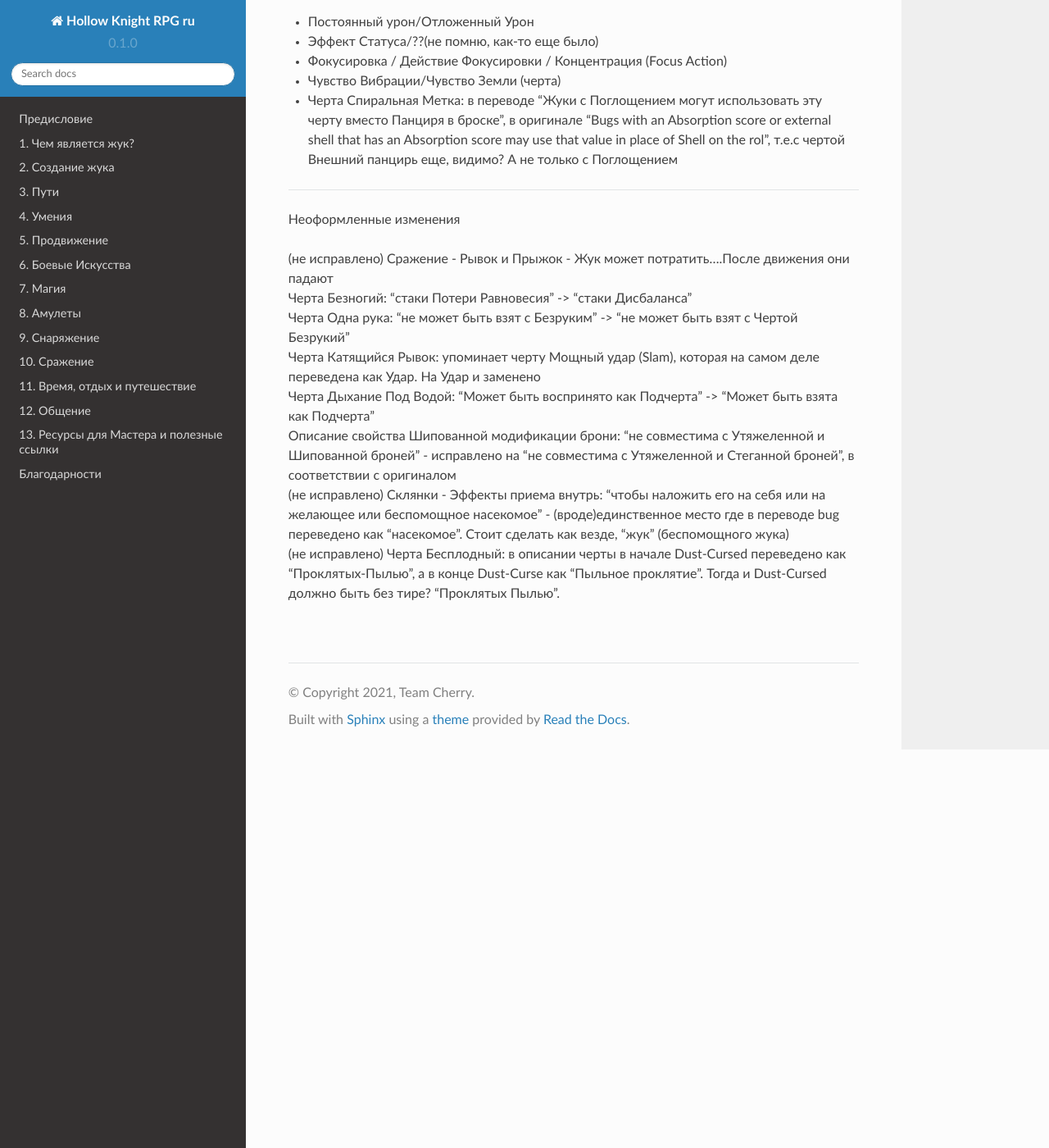
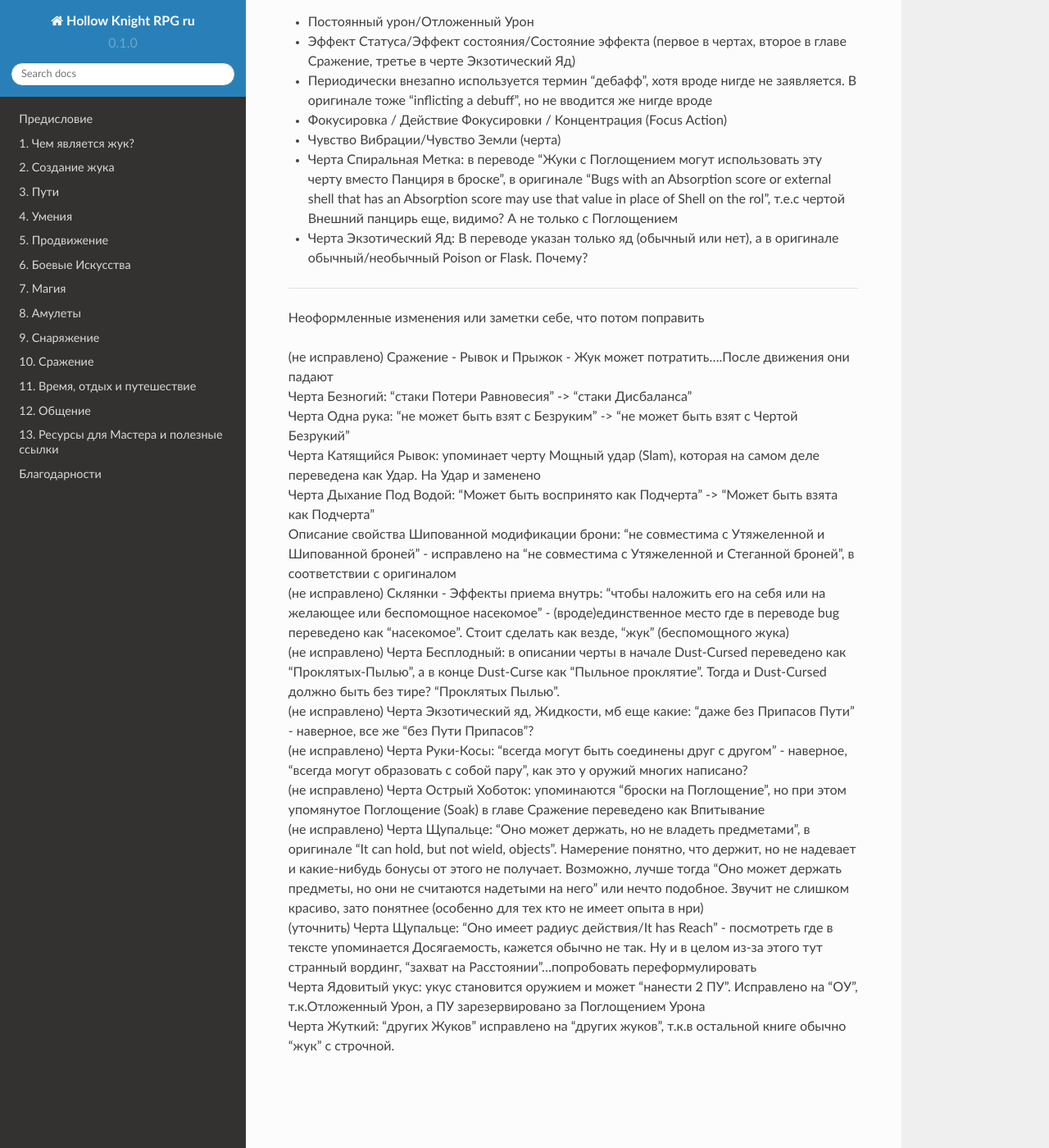
Before and after one commit to LazySelkie/hollow-knight-rpg-ru, a Sphinx documentation site: the page built from docs/source/differences.rst, in a window 1280 px wide and 1400 px high, scrolled down 4361 px. Shown: the whole window at 82% size. Built offline with Sphinx 7.4.7 and the Read the Docs theme 2.0.0, drawn with Linux system fonts in a browser that asks for light colours.

Commit message:
Больше ссылок и правок опечаток

```diff
--- a/docs/source/differences.rst
+++ b/docs/source/differences.rst
@@ -122,14 +122,16 @@
 ^^^^^^^^^^^^^^^^^^
 
 * Постоянный урон/Отложенный Урон
-* Эффект Статуса/??(не помню, как-то еще было)
+* Эффект Статуса/Эффект состояния/Состояние эффекта (первое в чертах, второе в главе Сражение, третье в черте Экзотический Яд)
+* Периодически внезапно используется термин "дебафф", хотя вроде нигде не заявляется. В оригинале тоже "inflicting a debuff", но не вводится же нигде вроде
 * Фокусировка / Действие Фокусировки / Концентрация (Focus Action)
 * Чувство Вибрации/Чувство Земли (черта)
 * Черта Спиральная Метка: в переводе "Жуки с Поглощением могут использовать эту черту вместо Панциря в броске", в оригинале "Bugs with an Absorption score or external shell that has an Absorption score may use that value in place of Shell on the rol", т.е.с чертой Внешний панцирь еще, видимо? А не только с Поглощением
+* Черта Экзотический Яд: В переводе указан только яд (обычный или нет), а в оригинале обычный/необычный Poison or Flask. Почему?
 
 -------------------------------------------------------------------------------------------------------------------------------
 
-Неоформленные изменения
+Неоформленные изменения или заметки себе, что потом поправить
 
 | (не исправлено) Сражение - Рывок и Прыжок - Жук может потратить....После движения они падают
 | Черта Безногий: "стаки Потери Равновесия" -> "стаки Дисбаланса"
@@ -139,5 +141,30 @@
 | Описание свойства Шипованной модификации брони: "не совместима с Утяжеленной и Шипованной броней" - исправлено на "не совместима с Утяжеленной и Стеганной броней", в соответствии с оригиналом
 | (не исправлено) Склянки - Эффекты приема внутрь: "чтобы наложить его на себя или на желающее или беспомощное насекомое" - (вроде)единственное место где в переводе bug переведено как "насекомое". Стоит сделать как везде, "жук" (беспомощного жука)
 | (не исправлено) Черта Бесплодный: в описании черты в начале Dust-Cursed переведено как "Проклятых-Пылью", а в конце Dust-Curse как "Пыльное проклятие". Тогда и Dust-Cursed должно быть без тире? "Проклятых Пылью".
+| (не исправлено) Черта Экзотический яд, Жидкости, мб еще какие: "даже без Припасов Пути" - наверное, все же "без Пути Припасов"?
+| (не исправлено) Черта Руки-Косы: "всегда могут быть соединены друг с другом" - наверное, "всегда могут образовать с собой пару", как это у оружий многих написано?
+| (не исправлено) Черта Острый Хоботок: упоминаются "броски на Поглощение", но при этом упомянутое Поглощение (Soak) в главе Сражение переведено как Впитывание
+| (не исправлено) Черта Щупальце: "Оно может держать, но не владеть предметами", в оригинале "It can hold, but not wield, objects". Намерение понятно, что держит, но не надевает и какие-нибудь бонусы от этого не получает. Возможно, лучше тогда "Оно может держать предметы, но они не считаются надетыми на него" или нечто подобное. Звучит не слишком красиво, зато понятнее (особенно для тех кто не имеет опыта в нри)
+| (уточнить) Черта Щупальце: "Оно имеет радиус действия/It has Reach" - посмотреть где в тексте упоминается Досягаемость, кажется обычно не так. Ну и в целом из-за этого тут странный вординг, "захват на Расстоянии"...попробовать переформулировать
+| Черта Ядовитый укус: укус становится оружием и может "нанести 2 ПУ". Исправлено на "ОУ", т.к.Отложенный Урон, а ПУ зарезервировано за Поглощением Урона
+| Черта Жуткий: "других Жуков" исправлено на "других жуков", т.к.в остальной книге обычно "жук" с строчной.
 |
 |
+|
+|
+|
+|
+|
+|
+|
+|
+|
+|
+|
+|
+|
+|
+|
+|
+|
+|
```
Also changed, not shown: docs/source/building your bug.rst (+43 -8 lines), docs/source/combat.rst (+10 -0 lines), docs/source/what is a bug.rst (+9 -4 lines).
